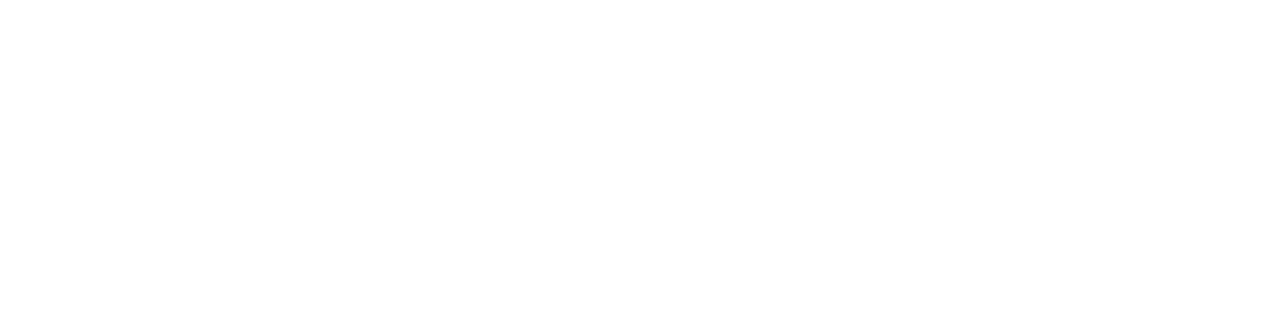
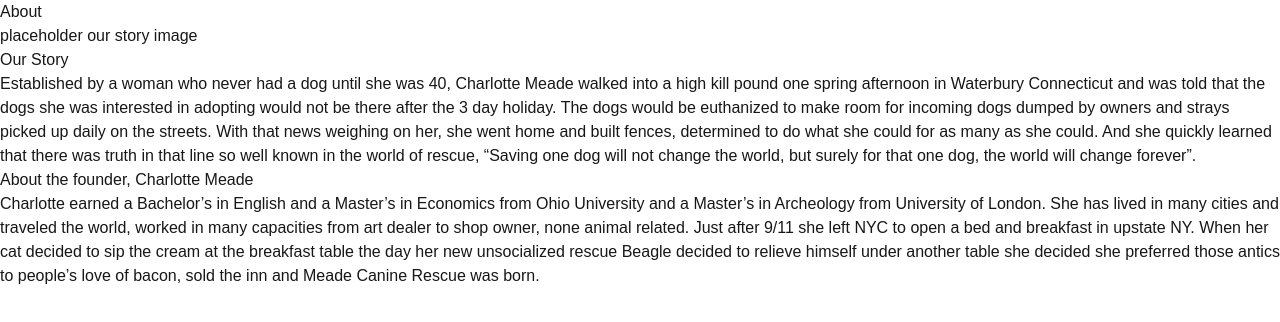
Before and after one commit to bootcamp-project-2026/bootcamp-app, a Next.js app: page /about in a window 1280 px wide. Shown: the top 322 px of the page. Built offline with nearby package versions, Linux system fonts and the light colour scheme.

Commit message:
Added contents to about/page.tsx

```diff
--- a/src/app/about/page.tsx
+++ b/src/app/about/page.tsx
@@ -3,7 +3,62 @@
 export default function about() {
   return (
     <main>
-      <section id="about-section" className="about"></section>
+      <section id="about-section" className={styles.about}>
+        {/* Page title */}
+        <h1 id="about-title" className={styles.aboutTitle}>
+          About
+        </h1>
+
+        {/* Our story section */}
+        <section id="our-story-subsection" className={styles.ourStory}>
+          <div className={styles.ourStoryImage}>
+            placeholder our story image
+          </div>
+          <div className={styles.heroText}>
+            <h2 id="our-story-title" className={styles.ourStoryTitle}>
+              Our Story
+            </h2>
+            <p id="our-story-paragraph-1" className={styles.ourStoryParagraph}>
+              Established by a woman who never had a dog until she was 40,
+              Charlotte Meade walked into a high kill pound one spring afternoon
+              in Waterbury Connecticut and was told that the dogs she was
+              interested in adopting would not be there after the 3 day holiday.
+              The dogs would be euthanized to make room for incoming dogs dumped
+              by owners and strays picked up daily on the streets. With that
+              news weighing on her, she went home and built fences, determined
+              to do what she could for as many as she could. And she quickly
+              learned that there was truth in that line so well known in the
+              world of rescue, “Saving one dog will not change the world, but
+              surely for that one dog, the world will change forever”.
+            </p>
+          </div>
+        </section>
+
+        {/* About the founder */}
+        <section
+          id="about-charlotte-subsection"
+          className={styles.aboutCharlotte}
+        >
+          <h2 id="about-charlotte-title" className={styles.aboutCharlotteTitle}>
+            About the founder, Charlotte Meade
+          </h2>
+          <p
+            id="about-charlotte-paragraph"
+            className={styles.aboutCharlotteParagraph}
+          >
+            Charlotte earned a Bachelor’s in English and a Master’s in Economics
+            from Ohio University and a Master’s in Archeology from University of
+            London. She has lived in many cities and traveled the world, worked
+            in many capacities from art dealer to shop owner, none animal
+            related. Just after 9/11 she left NYC to open a bed and breakfast in
+            upstate NY. When her cat decided to sip the cream at the breakfast
+            table the day her new unsocialized rescue Beagle decided to relieve
+            himself under another table she decided she preferred those antics
+            to people’s love of bacon, sold the inn and Meade Canine Rescue was
+            born.
+          </p>
+        </section>
+      </section>
     </main>
   );
 }
```
